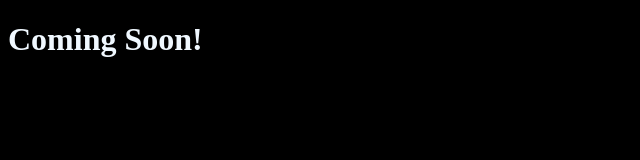
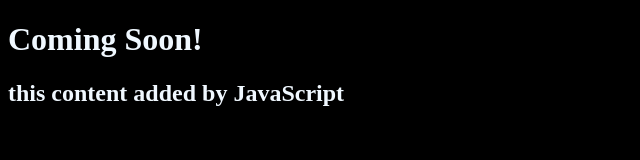
Before and after one commit to leevcampbell/Capstone, a plain HTML site: page index.html in a window 1280 px wide. Shown: the whole page, without its empty margins (0-640 px from the left). Drawn offline with Linux system fonts and the light colour scheme.

Commit message:
added script.js and linked to html, added text to script.js

```diff
--- a/index.html
+++ b/index.html
@@ -6,5 +6,6 @@
     </head>
     <body>
         <h1>Coming Soon!</h1>
+        <script src="script.js"></script>
     </body>
 </html>
--- /dev/null
+++ b/script.js
@@ -0,0 +1,3 @@
+const h2 = document.createElement("h2");
+h2.textContent = "this content added by JavaScript";
+document.querySelector("body").appendChild(h2);
--- a/style.css
+++ b/style.css
@@ -1,5 +1,5 @@
 body {
-    background-color: black;
+    background-color: rgb(0, 0, 0);
 }
 .make-visible{
     color: aliceblue;
@@ -7,3 +7,6 @@
 h1  {
     color: aliceblue;
 }
+h2 {
+    color: aliceblue;
+}
```
Also changed, not shown: index.js (deleted).
